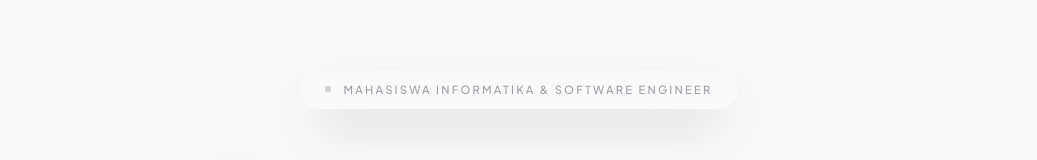
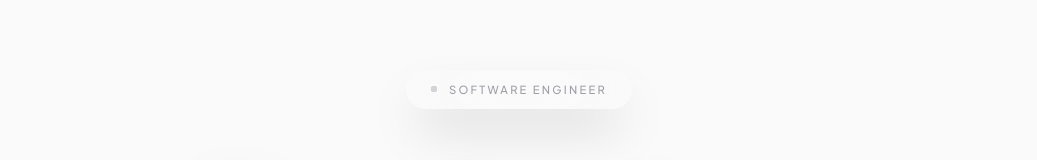
Before and after one commit to nizarmarifat25/myblog, a Vue app: page / in a window 1280 px wide. Shown: the part 219-379 px from the top of the page, without its empty margins (121-1158 px from the left). Built offline with nearby package versions, Linux system fonts and the light colour scheme; the HTML template or start-up script is replaced by a standard one.

Commit message:
ref: update

```diff
--- a/src/components/Home.vue
+++ b/src/components/Home.vue
@@ -49,7 +49,7 @@ const projects = [
             class="relative inline-flex rounded-full h-1.5 w-1.5 bg-zinc-300"
           ></span>
         </span>
-        Mahasiswa Informatika & Software Engineer
+         Software Engineer
       </div>
 
       <h1
```
